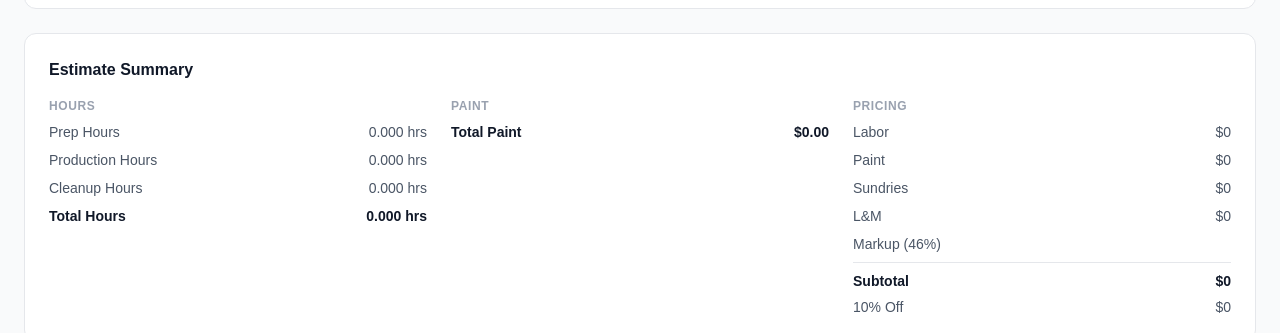
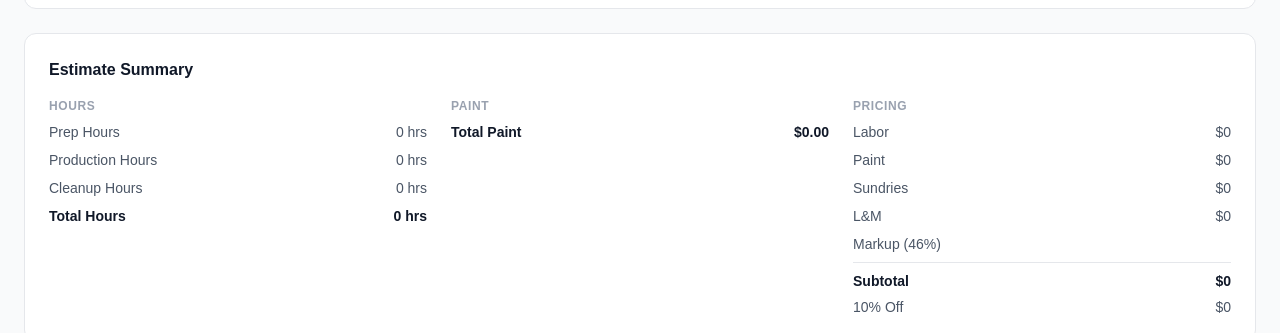
Before and after one commit to mnsmerch/estimator-pro, a Next.js app: page /estimates/new in a window 1280 px wide. Shown: the part 2019-2352 px from the top of the page. Built offline with nearby package versions, Linux system fonts and the light colour scheme; no server answers; the database is empty; sample sign-in values are in the browser's storage.

Commit message:
Match Google Sheet hours precision — up to 10 decimal places
toFixed(3) was showing 0.367, 1.333, 2.857; now shows 0.3666666667,
1.3333333333, 2.857142857 matching the spreadsheet display.

Co-Authored-By: Claude Sonnet 4.6 <noreply@anthropic.com>

```diff
--- a/components/estimates/EstimateForm.tsx
+++ b/components/estimates/EstimateForm.tsx
@@ -59,7 +59,8 @@ function fmtCents(n: number) {
   return n.toLocaleString('en-US', { style: 'currency', currency: 'USD', minimumFractionDigits: 2, maximumFractionDigits: 2 })
 }
 function fmtHrs(n: number) {
-  return n.toFixed(3)
+  // Match Google Sheet precision — up to 10 decimal places, trailing zeros removed
+  return parseFloat(n.toFixed(10)).toString()
 }
 
 // ─── Component ────────────────────────────────────────────────────────────────
```
